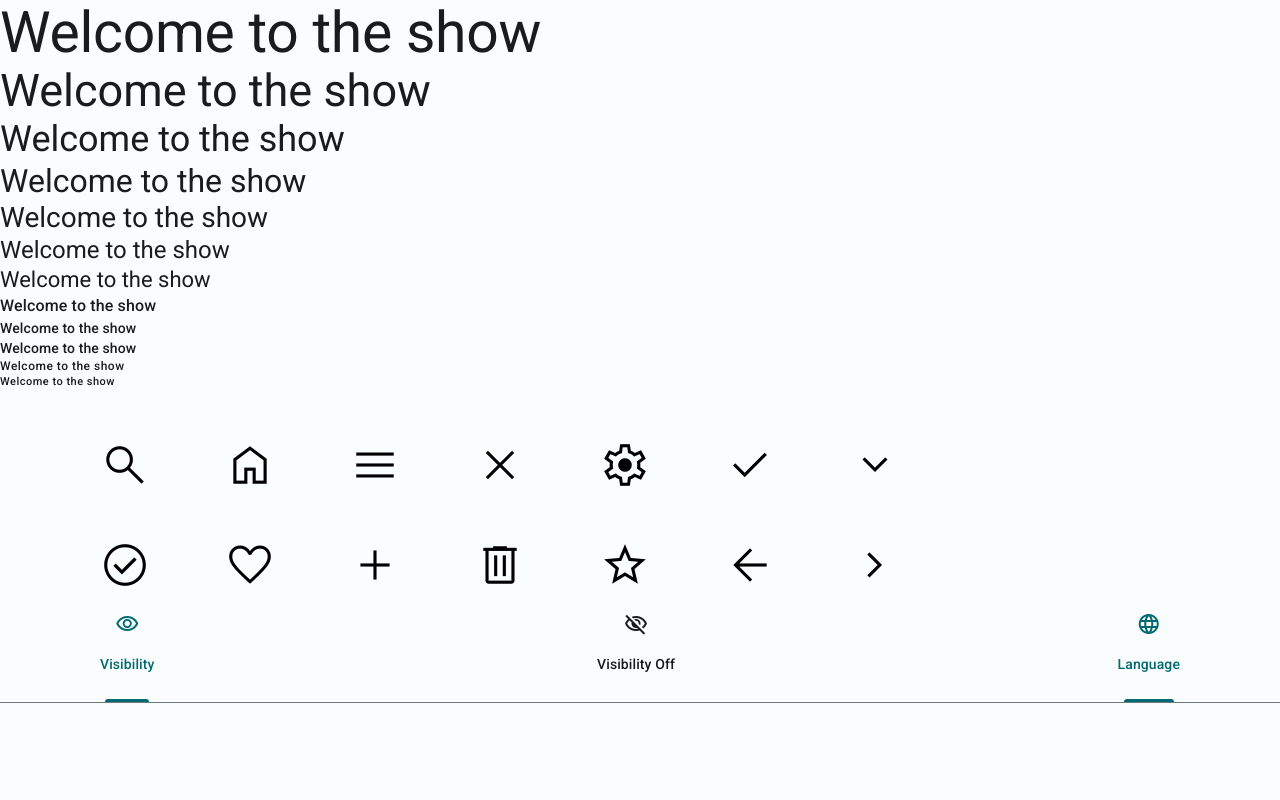
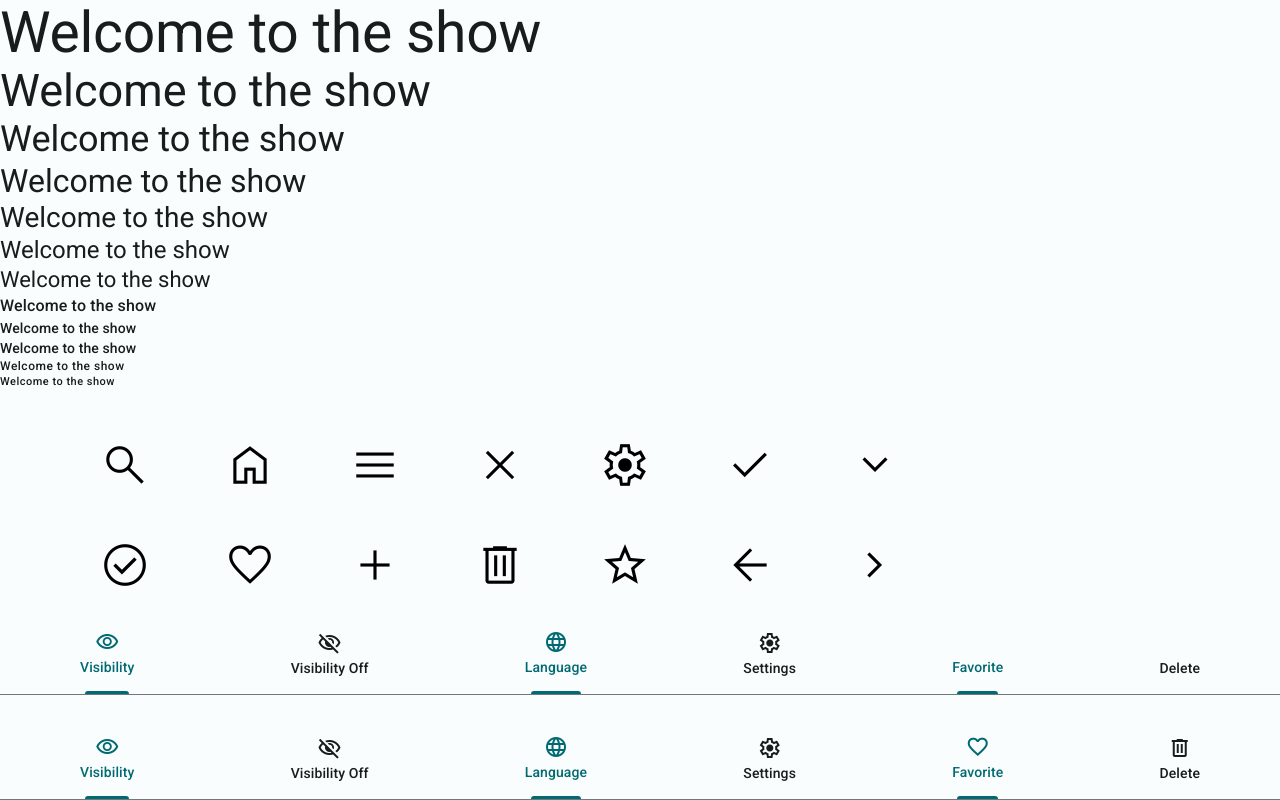
Before and after one commit to OlyaLev/LearningReact, a React (Create React App) app: page / in a window 1280 px wide. Shown: the part 679-1479 px from the top of the page. Before the commit the page ends 1382 px from the top, so only its background shows below. Built offline with nearby package versions, Linux system fonts and the light colour scheme.

Commit message:
feat: add Divider component

```diff
--- a/src/App.tsx
+++ b/src/App.tsx
@@ -7,6 +7,7 @@ import { Box } from './Box/Box';
 import { Icon } from './Icon/Icon';
 import { Tabs } from './Tabs/Tabs';
 import { Tab } from './Tab/Tab';
+import { Divider } from './Divider/Divider';
 
 function App() {
   return (
@@ -190,7 +191,20 @@ function App() {
         <Tab label="Visibility" selected tabIcon={<Icon icon="visibility" />}></Tab>
         <Tab label="Visibility Off" tabIcon={<Icon icon="visibility_off" />}></Tab>
         <Tab label="Language" selected tabIcon={<Icon icon="language" />}></Tab>
+        <Tab label="Settings" tabIcon={<Icon icon="settings" />}></Tab>
+        <Tab label="Favorite" selected></Tab>
+        <Tab label="Delete"></Tab>
       </Tabs>
+      <Divider></Divider>
+      <Tabs>
+        <Tab label="Visibility" selected tabIcon={<Icon icon="visibility" />}></Tab>
+        <Tab label="Visibility Off" tabIcon={<Icon icon="visibility_off" />}></Tab>
+        <Tab label="Language" selected tabIcon={<Icon icon="language" />}></Tab>
+        <Tab label="Settings" tabIcon={<Icon icon="settings" />}></Tab>
+        <Tab label="Favorite" selected tabIcon={<Icon icon="favorite" />}></Tab>
+        <Tab label="Delete" tabIcon={<Icon icon="delete" />}></Tab>
+      </Tabs>
+      <Divider></Divider>
     </div>
   );
 }
--- /dev/null
+++ b/src/Divider/Divider.module.css
@@ -0,0 +1,5 @@
+.divider {
+  height: 1px;
+  width: 100%;
+  background-color: var(--md-sys-color-outline-light);
+}
--- /dev/null
+++ b/src/Divider/Divider.tsx
@@ -0,0 +1,4 @@
+import styles from './Divider.module.css';
+export const Divider = () => {
+  return <div className={styles.divider}></div>;
+};
--- a/src/Tab/Tab.module.css
+++ b/src/Tab/Tab.module.css
@@ -6,16 +6,11 @@
 .activeIndicator {
   width: 80%;
   height: 3px;
-  margin-top: 10px;
+  margin-top: 14px;
   background-color: var(--md-sys-color-primary-light);
   border-radius: 3px 3px 0 0;
 }
 
-.tabHeight {
-  height: 112px;
+.marginSelect {
+  margin-bottom: 15px;
 }
-
-.iconContainer {
-  padding-top: 22px;
-  height: 42px;
-}
--- a/src/Tab/Tab.tsx
+++ b/src/Tab/Tab.tsx
@@ -13,13 +13,14 @@ type Props = {
 export const Tab = (props: Props) => {
   const { label, selected, tabIcon } = props;
   const colorType = selected ? 'primary' : 'onSurface';
+  const marginSelect = selected ? '' : styles.marginSelect;
   return (
-    <button className={styles.tabCommon + ' ' + styles.tabHeight}>
-      <Box direction="column" justifyContent="start" alignItems="center" height="100%">
+    <button className={styles.tabCommon}>
+      <Box direction="column" justifyContent="start" alignItems="center" mt={tabIcon ? '' : '27px'}>
         <div className={colors[colorType] + ' ' + styles.iconContainer}>{tabIcon}</div>
-        <Box direction="column" justifyContent="spaceBetween" alignItems="center" height="48px">
+        <Box direction="column" justifyContent="start" alignItems="center">
           <Typography variant="titleSmall" color={colorType}>
-            {label}
+            <div className={marginSelect}>{label}</div>
           </Typography>
           {selected ? <div className={styles.activeIndicator}></div> : null}
         </Box>
--- a/src/Tabs/Tabs.module.css
+++ b/src/Tabs/Tabs.module.css
@@ -1,13 +1,4 @@
 .container {
-  height: 112px;
-  padding-left: 100px;
-  padding-right: 100px;
+  height: 64px;
   background-color: var(--md-sys-color-surface-light);
 }
-
-.divider {
-  height: 1px;
-  margin-left: -100px;
-  margin-right: -100px;
-  background-color: var(--md-sys-color-outline-light);
-}
--- a/src/Tabs/Tabs.tsx
+++ b/src/Tabs/Tabs.tsx
@@ -8,10 +8,9 @@ export const Tabs = (props: Props) => {
   const { children } = props;
   return (
     <div className={styles.container}>
-      <Box direction="row" justifyContent="spaceBetween" alignItems="center">
+      <Box direction="row" justifyContent="spaceBetween" alignItems="center" mx={10} my={5}>
         {children}
       </Box>
-      <div className={styles.divider}></div>
     </div>
   );
 };
```
